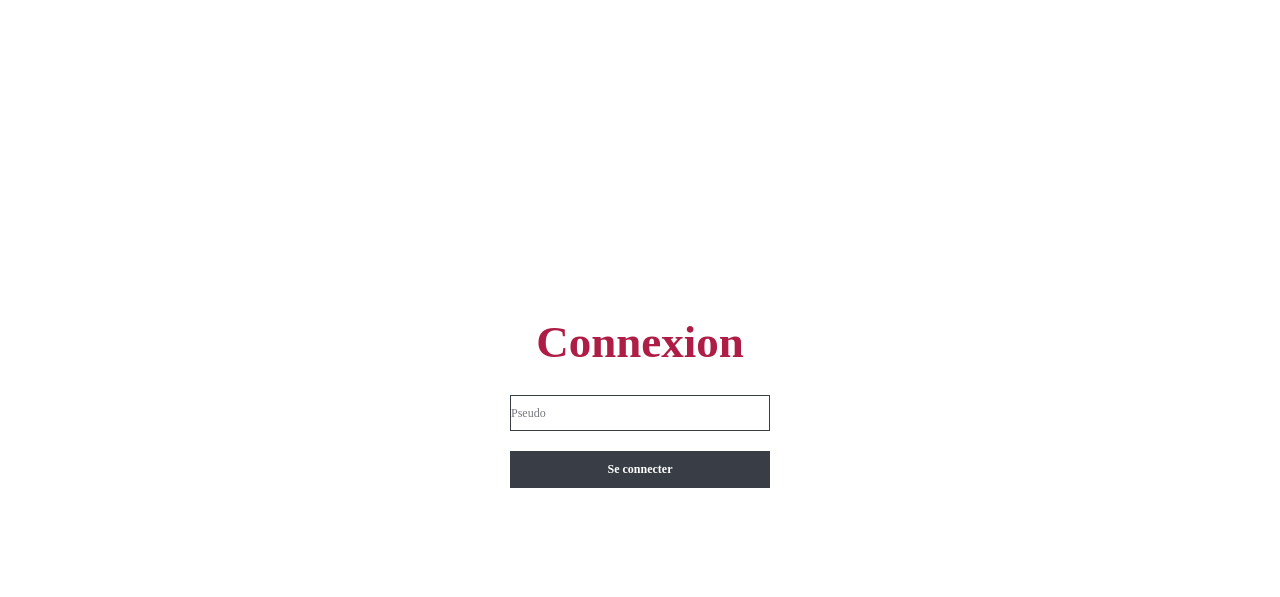
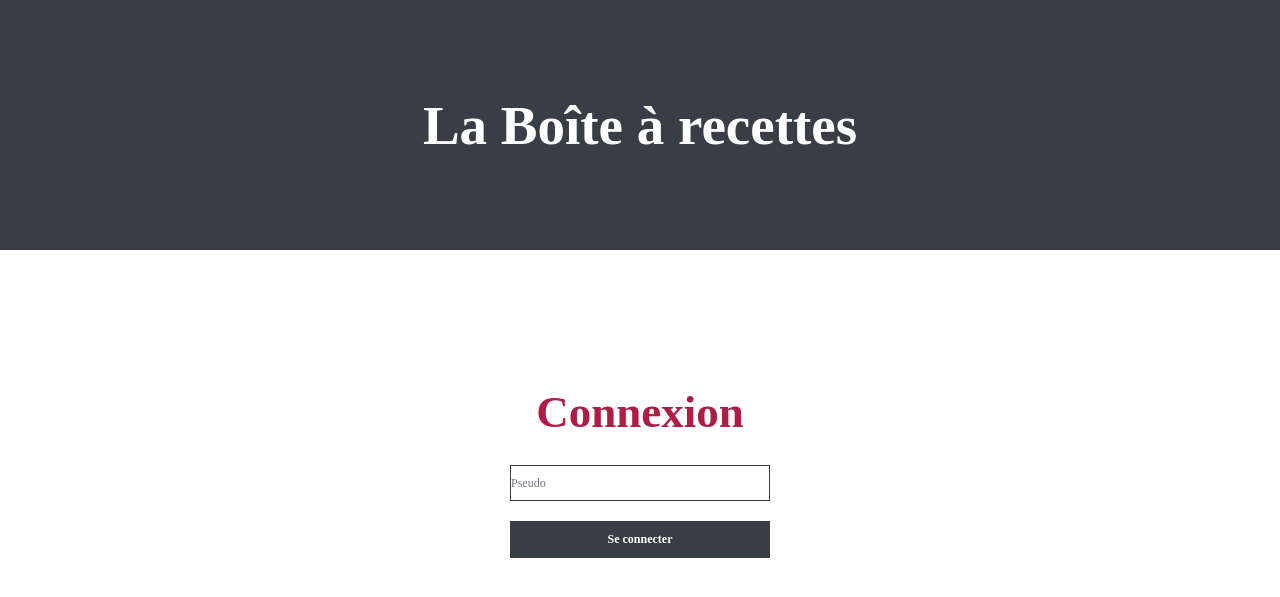
Before and after one commit to appoline33/boite_a_recettes, a PHP site: page /login.php in a window 1280 px wide. Shown: the top 597 px of the page. Run offline with PHP 8.4, Linux system fonts and the light colour scheme.

Commit message:
Ajout du titre du site

```diff
--- a/dist/css/style.css
+++ b/dist/css/style.css
@@ -52,11 +52,26 @@ table {
   border-spacing: 0;
 }
 
+.titre_site {
+  display: flex;
+  justify-content: center;
+  align-items: center;
+  background-color: #393e46;
+  width: 100%;
+  height: 250px;
+}
+.titre_site p {
+  font-family: montserrat;
+  font-size: 55px;
+  font-weight: 900;
+  color: white;
+}
+
 .form_login {
   display: flex;
   flex-direction: column;
   align-items: center;
-  margin-top: 300px;
+  margin-top: 120px;
 }
 
 .login {
@@ -101,7 +116,7 @@ h1 {
   justify-content: flex-end;
 }
 
-.disconnect {
+.disconnect, .titre_site_2 p {
   text-decoration: none;
   font-family: montserrat;
   font-size: 15px;
@@ -110,6 +125,12 @@ h1 {
   margin-right: 10px;
 }
 
+.titre_site_2 {
+  display: flex;
+  justify-content: left;
+  width: 100%;
+  margin-left: 10px;
+}
 .container {
   display: flex;
   flex-direction: column;
--- a/login.php
+++ b/login.php
@@ -12,6 +12,12 @@ if(isset($_SESSION["pseudo"])){
 ?>
 
 
+<!-- Titre du site -->
+<div class="titre_site">
+    <p>La Boîte à recettes</p>
+</div>
+
+
 <!-- Formulaire de connexion de session -->
 <div class="form_login">
     <h1>Connexion</h1>
--- a/recettes.php
+++ b/recettes.php
@@ -10,6 +10,10 @@ session_start();
 
 <!-- Nav bar -->
 <div class="navbar">
+    <!-- Titre du site -->
+    <div class="titre_site_2">
+        <p>La Boîte à recettes</p>
+    </div>
     <!-- Bouton de déconnexion -->
     <a href="functions/disconnect.php" class="disconnect">Déconnexion</a>
 </div>
--- a/src/style/style.scss
+++ b/src/style/style.scss
@@ -54,11 +54,28 @@ table {
 
 // Page d'accueil  *************************************************************************************************************************
 
+// Titre du site
+.titre_site{
+    display: flex;
+    justify-content: center;
+    align-items: center;
+    background-color: $grey;
+    width: 100%;
+    height: 250px;
+
+    p{
+        font-family: $font_titre;
+        font-size: 55px;
+        font-weight: 900;
+        color: white;
+    }
+}
+
 .form_login{
     display: flex;
     flex-direction: column;
     align-items: center;
-    margin-top: 300px;
+    margin-top: 120px;
 }
 
 // Formulaire de contact
@@ -114,6 +131,18 @@ h1{
     font-weight: bold;
     color: white;
     margin-right: 10px;
+}
+
+// Titre du site
+.titre_site_2{
+    display: flex;
+    justify-content: left;
+    width: 100%;
+    margin-left: 10px;
+
+    p{
+        @extend .disconnect;
+    }
 }
 
 // Recettes générales
```
Also changed, not shown: boite_a_recettes.sql (added, +68 -0 lines), 2 other files.
